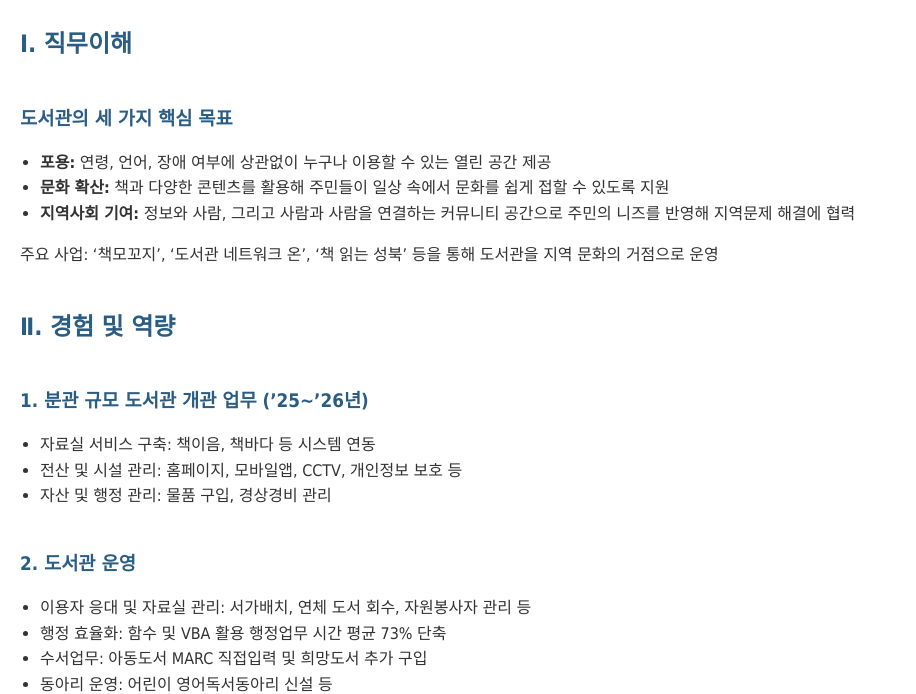
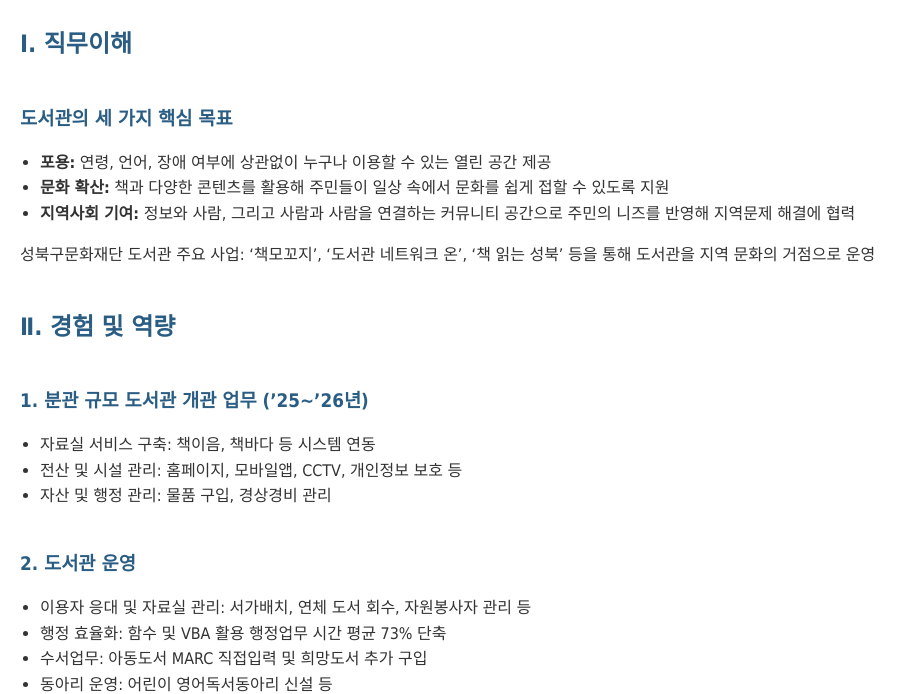
Before and after one commit to libkuma/hwan, a plain HTML site: page index.html in a window 1280 px wide. Shown: the part 106-800 px from the top of the page, without its empty margins (0-916 px from the left). Drawn offline with Linux system fonts and the light colour scheme.

Commit message:
Update project description in index.html

```diff
--- a/index.html
+++ b/index.html
@@ -46,7 +46,7 @@
         <li><strong>지역사회 기여:</strong> 정보와 사람, 그리고 사람과 사람을 연결하는 커뮤니티 공간으로 주민의 니즈를 반영해 지역문제 해결에 협력</li>
     </ul>
 
-    <p>주요 사업: ‘책모꼬지’, ‘도서관 네트워크 온’, ‘책 읽는 성북’ 등을 통해 도서관을 지역 문화의 거점으로 운영</p>
+    <p>성북구문화재단 도서관 주요 사업: ‘책모꼬지’, ‘도서관 네트워크 온’, ‘책 읽는 성북’ 등을 통해 도서관을 지역 문화의 거점으로 운영</p>
 
     <h2>Ⅱ. 경험 및 역량</h2>
 
```
